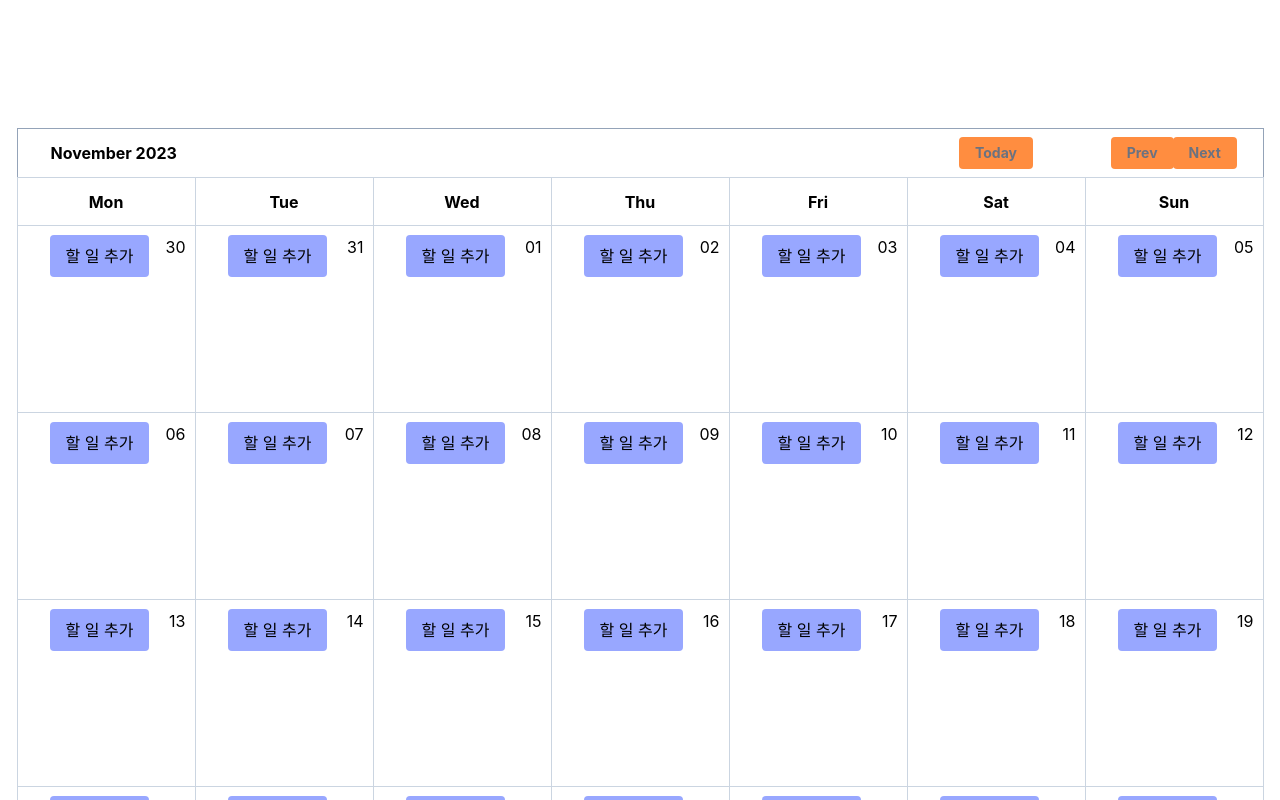
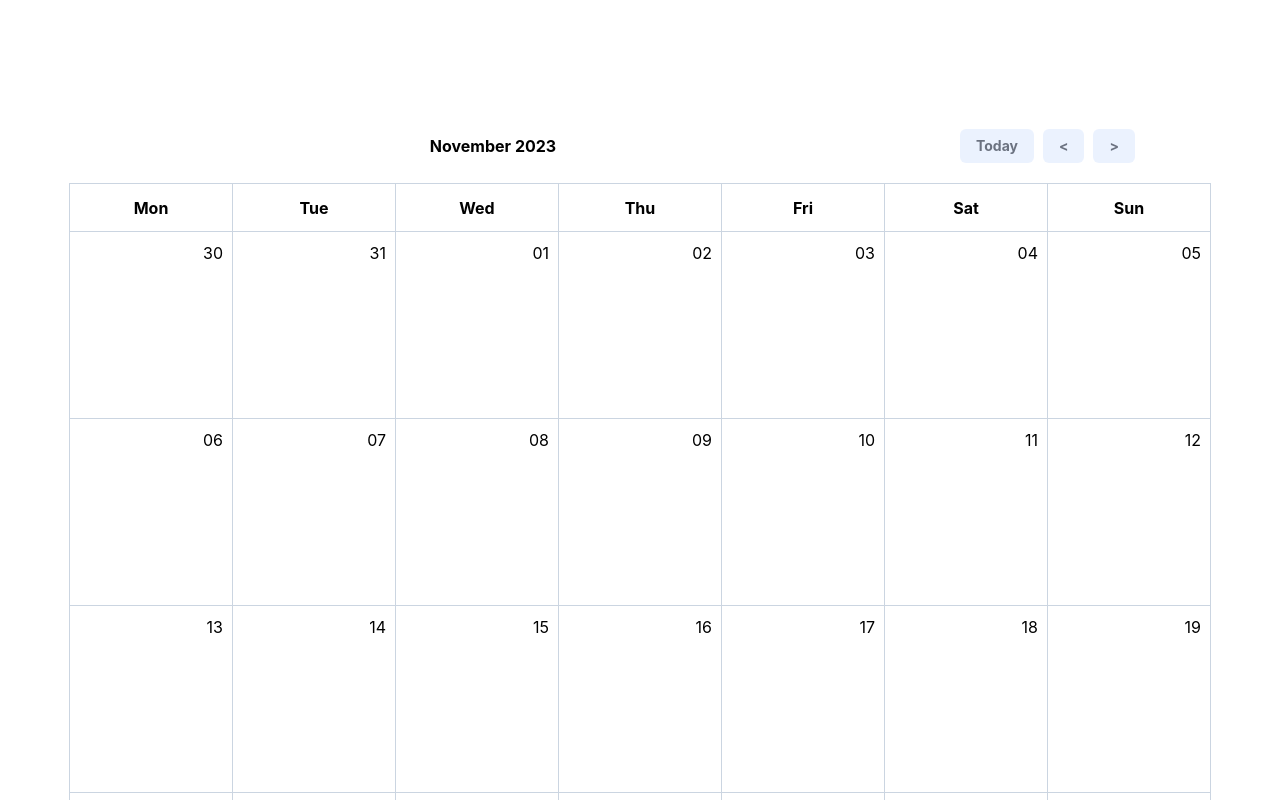
Before and after one commit to sally0314/todo_demo, a React (Create React App) app: page / in a window 1280 px wide. Shown: the top 800 px of the page. Built offline with nearby package versions, Linux system fonts and the light colour scheme.

Commit message:
week4 tailwind style로 css 변경

```diff
--- a/src/components/Button.tsx
+++ b/src/components/Button.tsx
@@ -1,38 +1,12 @@
-import styled from "@emotion/styled";
-
-interface ContainerProps {
-    readonly color: string;
-    readonly className: string;
-}
-
-const Container = styled.button<ContainerProps>`
-    border: 0;
-    colot: #ffffff;
-    background-color: ${(props) => props.color};
-    cursor: pointer;
-    padding: 9px 16px;
-    border-radius: 4px;
-
-    &:hover {
-        background-color:${(props) => props.color};
-        opacity: 0.8;
-    }
-
-    &:active {
-        box-shadow: inset 5px 5px 10px rgba(0, 0, 0, 0.2);
-    }
-`;
-
 interface Props {
     readonly label: string;
-    readonly color?: string;
     readonly className?: string;
     readonly onClick?: () => void;
 }
 
-const Button = ({ label, color = '#FF8D40', onClick, className = '' }: Props) => {
+const Button = ({ label, onClick, className }: Props) => {
     return (
-        <Container color = {color} onClick = {onClick} className={className}>{label}</Container>
+        <button onClick = {onClick} className={className}>{label}</button>
     );
 };
 
--- a/src/components/Container.tsx
+++ b/src/components/Container.tsx
@@ -10,4 +10,3 @@ const Container = styled.div`
 `;
 
 export default Container;
-// <div></div>
--- a/src/components/Input.tsx
+++ b/src/components/Input.tsx
@@ -1,23 +1,14 @@
-import styled from "@emotion/styled";
-
-const Container = styled.input`
-    font-size: 1rem;
-    margin-bottom: 8px;
-    padding: 8px;
-    min-width: 500px;
-    width: 700px;
-`;
-
 interface Props {
     readonly placeholder?: string;
     readonly onChange?: (e: React.ChangeEvent<HTMLInputElement>) => void;            // optional(default: undefinded)
 }
 
 const Input = ({ placeholder, onChange }: Props) => {
-    return <Container
+    return (<input
+        className="text-base my-5 p-5 min-w-100 border-1"
         placeholder = {placeholder}
         onChange = {(e) => onChange && onChange(e)}
-    />;
+    />);
 };
 
 export default Input;
--- a/src/components/ShowInputButton.tsx
+++ b/src/components/ShowInputButton.tsx
@@ -18,7 +18,6 @@ export const ShowInputButton = ({ show, onClick }: Props) => {
         <Container>
             <Button
                 label = {show ? '닫기':'할 일 추가'}
-                color = {show ? undefined : '#98A7FF'}
                 onClick = {onClick}
             />
         </Container>
--- a/src/components/Title.tsx
+++ b/src/components/Title.tsx
@@ -1,23 +1,11 @@
-import styled from "@emotion/styled";
-
-const Container = styled.div`
-    display: flex;
-    flex-direction: column;
-    justify-content: center;
-`;
-
-const Label = styled.h1`
-    margin-top: 0;
-`;
-
 interface Props {
     readonly label: string
 }
 
 export const Title = ({ label }: Props) => {
     return (
-        <Container>
-            <Label>{label}</Label>
-        </Container>
+        <div className="flex flex-col justify-center">
+            <h1 className="mt-0">{label}</h1>
+        </div>
     );
 };
--- a/src/components/TodoCalendar.tsx
+++ b/src/components/TodoCalendar.tsx
@@ -1,4 +1,3 @@
-import styled from "@emotion/styled";
 import dayjs, {Dayjs} from 'dayjs';
 import {TodoCalendarContext} from "../contexts/TodoCalendarContext";
 import {useContext} from "react";
@@ -7,47 +6,15 @@ import TodoModal from "./TodoCalendar/TodoModal";
 import TodoModalButton from "./TodoCalendar/TodoModalButton";
 import TodoList from "./TodoList";
 
-const Container = styled.div`
-  width: 100%;
-`
+interface Props {
+    readonly label: string
+}
 
-const TitleHeader = styled.th`
-  height: 3rem;
-`
-
-const Title = styled.div`
-  margin-left: 2rem;
-`
-
-const MonthSelector = styled.nav`
-  margin-left: auto;
-`
-
-const DayHeader = styled.th`
-  width: 10rem;
-  height: 3rem;
-`
-const DayCell = styled.td`
-  width: 10rem;
-  height: 10rem;
-  padding-left: 1rem;
-`
-
-const DayWarp = styled.div`
-  width: 10rem;
-  height: 10rem;
-  padding-left: 1rem;
-  position: relative;
-  margin-top: 0.5rem;
-`
-const Day = styled.div`
-  position: absolute;
-  right: 0.5rem;
-`
-
-const ModalWarp = styled.div`
-  padding-top: 1rem;
-`
+const DayHeader = ({ label }: Props) => {
+    return (
+        <th className="border border-slate-300 w-160 h-48">{label}</th>
+    );
+};
 
 const TodoCalendar = () => {
     const {settings, goPrev, goToday, goNext} = useContext(TodoCalendarContext)
@@ -78,61 +45,55 @@ const TodoCalendar = () => {
     const startingDate = dayjs(workDate.clone().format('YYYY-MM-01'));
 
     return (
-        <Container className="flex items-center justify-center">
-            <table className="table-auto border-collapse border border-slate-400">
+        <div className="flex items-center justify-center w-full">
+            <table className="table-auto">
                 <thead>
                     <tr>
-                    <TitleHeader
-                        className="flex items-center justify-between"
+                        <th
+                            className="items-center justify-between h-48 pb-20"
+                            colSpan={5}
                         >
-                        <Title>{title}</Title>
-                    </TitleHeader>
-                    <th></th>
-                    <th></th>
-                    <th></th>
-                    <th></th>
-                    <th>
-                        <MonthSelector>
+                            <div className="ml-32">{title}</div>
+                        </th>
+                        <th
+                            className="items-center justify-between h-48 pb-20"
+                            colSpan={2}
+                        >
+                            <nav className="ml-auto">
                                 <ul className="inline-flex -space-x-px text-sm">
                                     <li>
                                         <Button
                                             label="Today"
-                                        className="flex items-center justify-center px-3 h-8 ml-0 leading-tight text-gray-500 bg-white border border-gray-300 rounded-l-lg hover:bg-gray-100 hover:text-gray-700 dark:bg-gray-800 dark:border-gray-700 dark:text-gray-400 dark:hover:bg-gray-700 dark:hover:text-white"
+                                            className="flex items-center justify-center px-16 py-7 mx-5 rounded-md bg-blue-500/10 text-gray-500 hover:text-white hover:bg-blue-500/100"
                                             onClick={goToday}
                                         />
                                     </li>
-                            </ul>
-                        </MonthSelector>
-                    </th>
-                    <th>
-                        <MonthSelector>
-                            <ul className="inline-flex -space-x-px text-sm">
                                     <li>
                                         <Button
-                                        label="Prev"
-                                        className="flex items-center justify-center px-3 h-8 ml-0 leading-tight text-gray-500 bg-white border border-gray-300 rounded-l-lg hover:bg-gray-100 hover:text-gray-700 dark:bg-gray-800 dark:border-gray-700 dark:text-gray-400 dark:hover:bg-gray-700 dark:hover:text-white"
+                                            label=" < "
+                                            className="flex items-center justify-center px-16 py-7 mx-5 rounded-md bg-blue-500/10 text-gray-500 hover:text-white hover:bg-blue-500/100"
                                             onClick={goPrev}
                                         />
                                     </li>
                                     <li>
                                         <Button
-                                        label="Next"
-                                        className="flex items-center justify-center px-3 h-8 leading-tight text-gray-500 bg-white border border-gray-300 rounded-r-lg hover:bg-gray-100 hover:text-gray-700 dark:bg-gray-800 dark:border-gray-700 dark:text-gray-400 dark:hover:bg-gray-700 dark:hover:text-white"
+                                            label=" > "
+                                            className="flex items-center justify-center px-16 py-7 mx-5 rounded-md bg-blue-500/10 text-gray-500 hover:text-white hover:bg-blue-500/100"
                                             onClick={goNext}
                                         />
                                     </li>
                                 </ul>
-                        </MonthSelector>
+                            </nav>
                         </th>
                     </tr>
                     <tr>
-                    <DayHeader className="border border-slate-300">Mon</DayHeader>
-                    <DayHeader className="border border-slate-300">Tue</DayHeader>
-                    <DayHeader className="border border-slate-300">Wed</DayHeader>
-                    <DayHeader className="border border-slate-300">Thu</DayHeader>
-                    <DayHeader className="border border-slate-300">Fri</DayHeader>
-                    <DayHeader className="border border-slate-300">Sat</DayHeader>
-                    <DayHeader className="border border-slate-300">Sun</DayHeader>
+                        <DayHeader label="Mon" />
+                        <DayHeader label="Tue" />
+                        <DayHeader label="Wed" />
+                        <DayHeader label="Thu" />
+                        <DayHeader label="Fri" />
+                        <DayHeader label="Sat" />
+                        <DayHeader label="Sun" />
                     </tr>
                 </thead>
                 <tbody>
@@ -144,25 +105,25 @@ const TodoCalendar = () => {
                                 const cellDay = cellDate.format('DD')
                                 const dateKey = cellDate.format('YYYY-MM-DD')
                                 return (
-                                    <DayCell className="border border-slate-300" key={`col-${j}`}>
-                                        <DayWarp>
-                                            <Day>
+                                    <td className="border border-slate-300 w-160 h-160" key={`col-${j}`}>
+                                        <div className="relative w-160 h-160 mt-8">
+                                            <div className="absolute right-8">
                                                 {cellDay}
-                                            </Day>
+                                            </div>
                                             <TodoList dateKey={dateKey}/>
                                             {<TodoModalButton dateKey={dateKey}/>}
-                                        </DayWarp>
-                                        <ModalWarp>
+                                        </div>
+                                        <div className="pt-16">
                                             {dateKey !== '' && <TodoModal dateKey={dateKey}/>}
-                                        </ModalWarp>
-                                    </DayCell>)
+                                        </div>
+                                    </td>)
                             })}
                         </tr>
                     )
                 })}
                 </tbody>
             </table>
-        </Container>
+        </div>
     );
 }
 
--- a/src/components/TodoCalendar/TodoModalButton.tsx
+++ b/src/components/TodoCalendar/TodoModalButton.tsx
@@ -1,5 +1,4 @@
 import {useContext} from 'react';
-import Button from "../Button";
 import {TodoContext} from "../../contexts/TodoContext";
 
 interface Props {
@@ -12,9 +11,8 @@ const TodoModalButton = ({dateKey}: Props) => {
 
     return (
         <>
-            {!showToDoInput && <Button
-                label={'할 일 추가'}
-                color={'#98A7FF'}
+            {!showToDoInput && <div
+                className="absolute w-full h-4/5 bottom-0"
                 onClick={() => openShowToDoInput(dateKey)}
             />}
         </>
--- a/src/components/TodoInput.tsx
+++ b/src/components/TodoInput.tsx
@@ -1,49 +1,9 @@
-import styled from "@emotion/styled";
 import Input from 'components/Input';
 import Button from 'components/Button';
 import React, {useState} from 'react';
 import {Todo} from "contexts/TodoContext";
 import {Title} from "components/Title";
 import dayjs, {Dayjs} from "dayjs";
-
-const Container = styled.div`
-  position: absolute;
-  top: 0;
-  left: 0;
-  bottom: 0;
-  right: 0;
-  display: flex;
-  align-items: center;
-  justify-content: center;
-`;
-
-const Background = styled.div`
-  position: absolute;
-  top: 0;
-  left: 0;
-  bottom: 0;
-  right: 0;
-  background-color: rgb(0 0 0 / 2%);
-`;
-
-const Contents = styled.div`
-  display: flex;
-  align-items: center;
-  justify-content: center;
-  flex-direction: column;
-  background-color: #ffffff;
-  padding: 32px;
-  border-radius: 8px;
-  z-index: 1;
-`;
-
-const InputContainer = styled.div`
-  display: flex;
-  align-items: center;
-  justify-content: center;
-  flex-direction: column;
-`;
-
 
 interface Props {
     readonly date: Dayjs;
@@ -59,8 +19,6 @@ const TodoInput = ({date, onAdd, onClose}: Props) => {
         createdAt: dayjs(),
     });
 
-    //console.log('newTodo', newTodo)
-
     const setNewTodoTitle = (title: string) => {
         setNewTodo((prev) => {
             return {...prev, title, createdAt: dayjs()};
@@ -73,21 +31,35 @@ const TodoInput = ({date, onAdd, onClose}: Props) => {
         });
     }
 
+    const addTodo = () => {
+        if(newTodo.title === "") { alert("제목을 입력해 주세요."); return; }
+        onAdd && onAdd(newTodo);
+        close();
+    };
+
     return (
-        <Container>
-            <Background/>
-            <Contents>
+        <div className="absolute top-0 left-0 bottom-0 right-0 items-center justify-center flex">
+            <div className="absolute w-full h-full top-0 right-0 bottom-0 left-0 bg-black/20"/>
+            <div className="flex items-center justify-center flex-col bg-white p-32 rounded-lg z-10 w-500">
                 <Title label="할 일 추가"/>
-                <InputContainer>
+                <div className="flex items-center justify-center flex-col mt-20">
                     <Input placeholder="제목 추가 (필수)" onChange={(e) => (setNewTodoTitle(e.target.value))}/>
                     <Input placeholder="설명 추가 (옵션)" onChange={(e) => (setNewTodoDescription(e.target.value))}/>
-                    <div className="flex items-center justify-center">
-                        <Button label="추가" color="#98a7ff" onClick={() => (onAdd && newTodo && onAdd(newTodo))}/>
-                        {onClose && <Button label="취소" onClick={() => onClose()}/>}
+                    <div className="flex items-center justify-center mt-20">
+                        <Button
+                            label="추가"
+                            onClick={() => addTodo()}
+                            className="flex items-center justify-center px-16 py-7 mx-5 rounded-md bg-blue-500/80 text-gray-50 hover:text-white hover:bg-blue-500/100"
+                        />
+                        {onClose && <Button
+                            label="취소"
+                            onClick={() => onClose()}
+                            className="flex items-center justify-center px-16 py-7 mx-5 rounded-md bg-blue-500/10 text-gray-500 hover:text-white hover:bg-blue-500/100"
+                        />}
                     </div>
-                </InputContainer>
-            </Contents>
-        </Container>
+                </div>
+            </div>
+        </div>
     );
 }
 
--- a/src/components/TodoItem.tsx
+++ b/src/components/TodoItem.tsx
@@ -1,25 +1,5 @@
-import styled from "@emotion/styled";
 import Button from "components/Button";
 import { Todo } from "contexts/TodoContext";
-
-const Container = styled.div`
-    display: flex;
-    align-items: center;
-    justify-content: center;
-    margin-bottom: 16px;
-`;
-
-// const Date = styled.div`
-//     flex: 1;
-//     font-size: 1.2rem;
-//     margin-right: 16px;
-// `;
-
-const Title = styled.div`
-    flex: 1;
-    font-size: 1.2rem;
-    margin-right: 16px;
-`;
 
 interface Props {
     readonly todo: Todo;
@@ -28,10 +8,16 @@ interface Props {
 
 const TodoItem = ({ todo, onDelete }: Props) => {
     return (
-        <Container>
-            <Title>{todo.title}</Title>
-            <Button label = "Del" onClick = {() => onDelete(todo)} />
-        </Container>
+        <div className="flex justify-center mb-5 bg-amber-100">
+            <div
+                className="block text-left text-sm text-gray-800 ml-5 mr-16 w-130 z-10"
+                onClick={() => alert(JSON.stringify(todo))}
+            >{todo.title}</div>
+            <Button label = "X"
+                onClick = {() => onDelete(todo)}
+                className="flex font-bold text-red-800 px-3 text-sm z-10"
+            />
+        </div>
     );
 }
 
--- a/src/components/TodoList.tsx
+++ b/src/components/TodoList.tsx
@@ -1,12 +1,6 @@
-import styled from "@emotion/styled";
 import TodoItem from "components/TodoItem";
 import {useContext} from "react";
 import {TodoContext} from "contexts/TodoContext";
-
-const Container = styled.div`
-  display: flex;
-  flex-direction: column;
-`;
 
 interface Props {
     readonly dateKey: string;
@@ -15,18 +9,13 @@ interface Props {
 const TodoList = ({dateKey = ''}: Props) => {
     const {todos, onDelete} = useContext(TodoContext);
 
-    // console.log('TodoList', {
-    //     dateKey,
-    //     todos: todos.get(dateKey) || [],
-    // })
-
     return (
-        <Container>
+        <div className="absolute w-full h-4/5 bottom-0">
             {(todos.get(dateKey) || [])
                 .map((todo) => (
                     <TodoItem key={todo.id} todo={todo} onDelete={() => onDelete(todo)}/>
                 ))}
-        </Container>
+        </div>
     );
 }
 
```
Also changed, not shown: tailwind.config.js (+13 -1 lines). Lines whose indentation alone changed are shown as unchanged.
